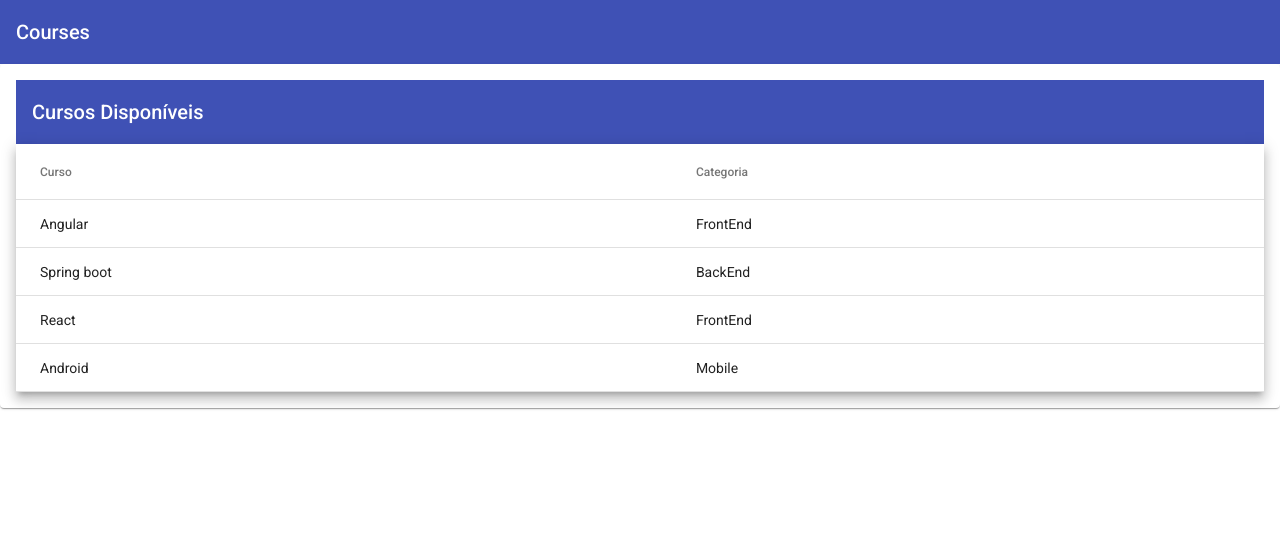
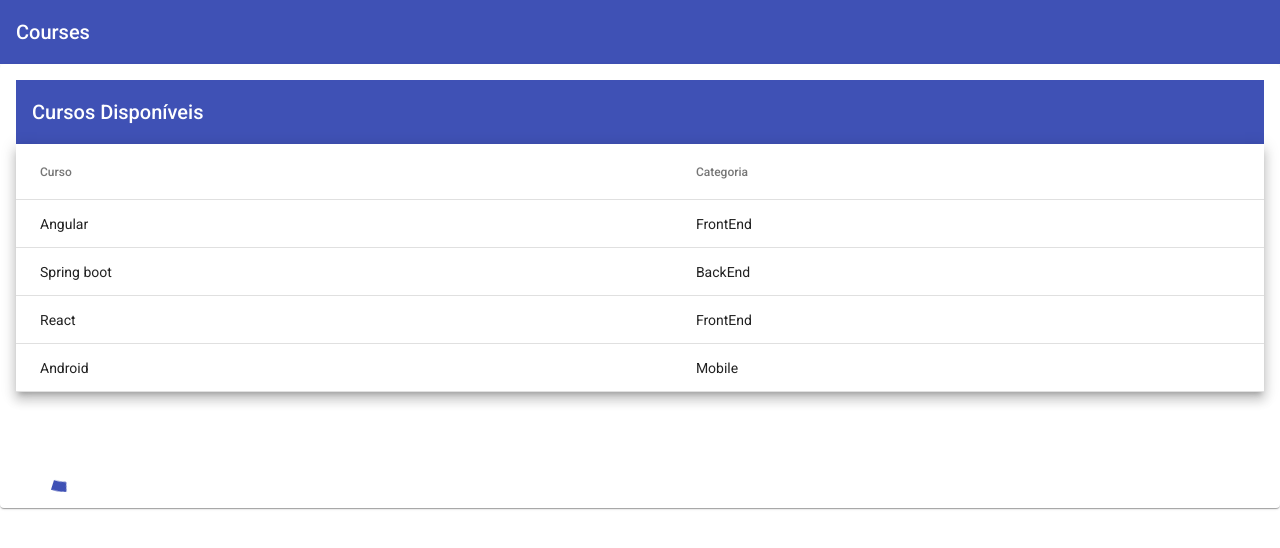
Before and after one commit to arthurmdros/InitialProject, an Angular app in the folder frontend/: page /courses in a window 1280 px wide. Shown: the top 548 px of the page. Built offline with nearby package versions, Linux system fonts and the light colour scheme.

Commit message:
Adding spinner component

```diff
--- a/frontend/src/app/courses/courses/courses.component.html
+++ b/frontend/src/app/courses/courses/courses.component.html
@@ -17,4 +17,5 @@
   <tr mat-header-row *matHeaderRowDef="displayedColumns"></tr>
   <tr mat-row *matRowDef="let row; columns: displayedColumns;"></tr>
 </table>
+<mat-spinner></mat-spinner>
 </mat-card>
--- a/frontend/src/app/courses/services/courses.service.ts
+++ b/frontend/src/app/courses/services/courses.service.ts
@@ -1,6 +1,6 @@
 import { HttpClient } from '@angular/common/http';
 import { Injectable } from '@angular/core';
-import { first, tap } from 'rxjs';
+import { delay, first, tap } from 'rxjs';
 
 import { Course } from '../model/course';
 
@@ -17,6 +17,7 @@
     return this.httpClient.get<Course[]>(this.API)
     .pipe(
       first(),
+      delay(5000),
       tap(courses => console.log(courses))
     );
   }
--- a/frontend/src/app/shared/app-material/app-material.module.ts
+++ b/frontend/src/app/shared/app-material/app-material.module.ts
@@ -2,12 +2,14 @@
 import { MatCardModule } from '@angular/material/card';
 import { MatTableModule } from '@angular/material/table';
 import { MatToolbarModule } from '@angular/material/toolbar';
+import {MatProgressSpinnerModule} from '@angular/material/progress-spinner';
 
 @NgModule({
   exports: [
     MatTableModule,
     MatCardModule,
-    MatToolbarModule
+    MatToolbarModule,
+    MatProgressSpinnerModule
   ],
 })
 export class AppMaterialModule { }
```
